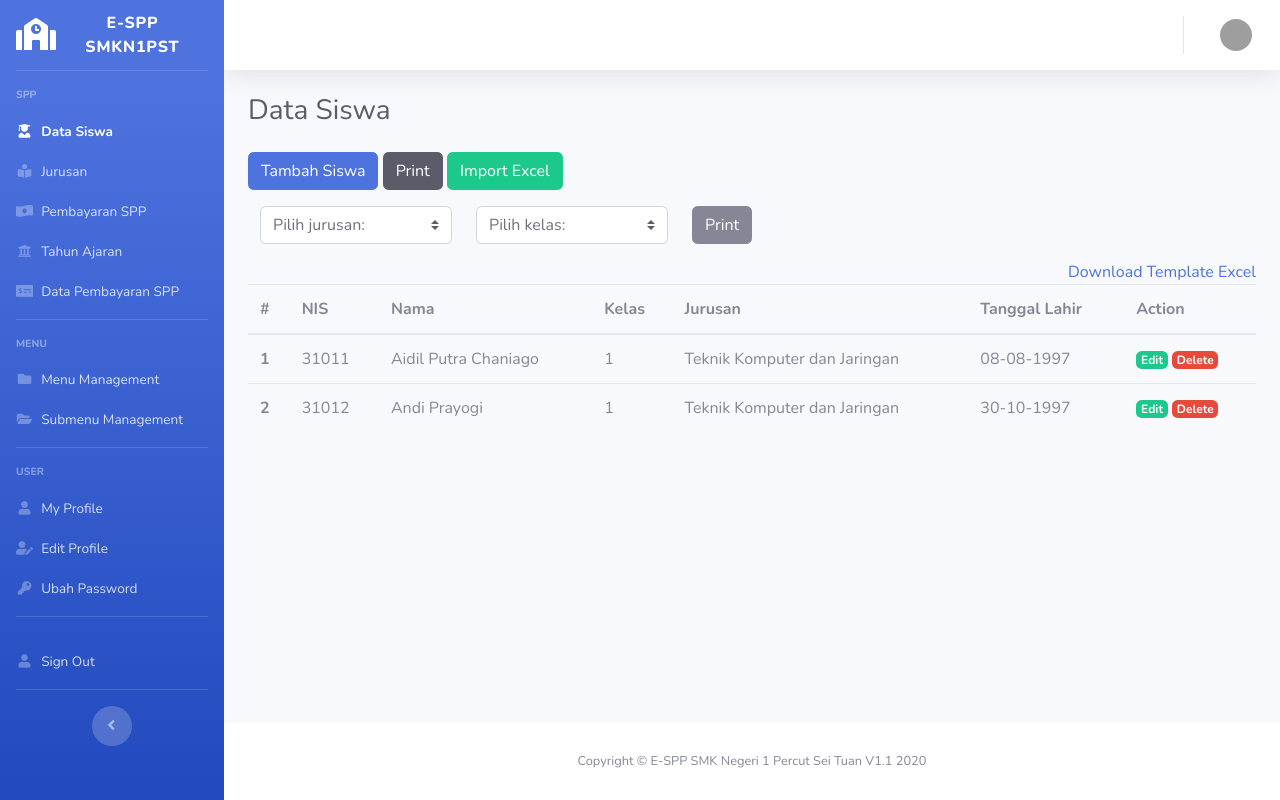
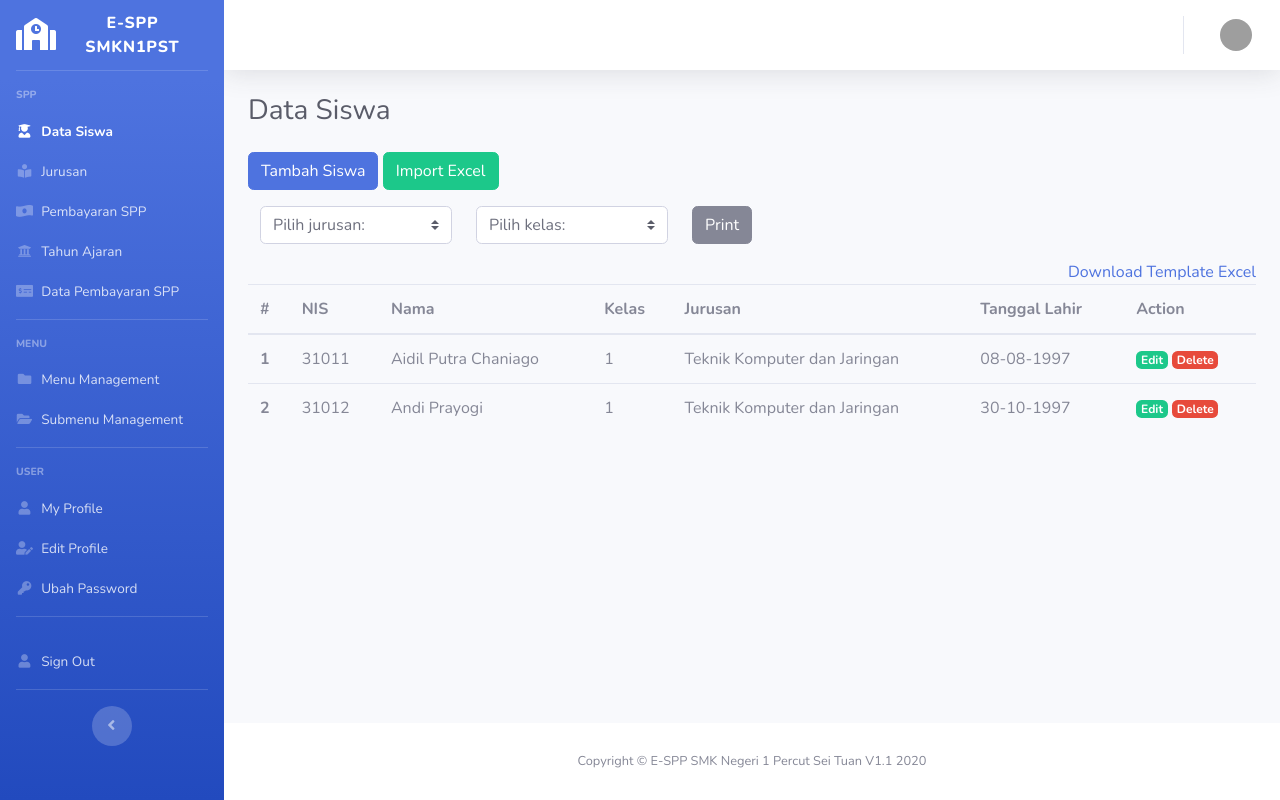
Before and after one commit to zakariasantoso/spp, a CodeIgniter app: page /spp/spp/siswa in a window 1280 px wide. Run offline with CodeIgniter, Linux system fonts and the light colour scheme; the visitor is signed in with stand-in values (Sample User, id 1); data comes from the database, SQL or seed files in the repository; data that the repository does not hold is empty; grey boxes are pictures that could not be loaded.

Commit message:
Fixed Bug

```diff
--- a/application/views/spp/siswa.php
+++ b/application/views/spp/siswa.php
@@ -13,7 +13,7 @@
             <?php } ?>
             <?= $this->session->flashdata('message'); ?>
             <a href="" class="btn btn-primary" data-toggle="modal" data-target="#siswaModal">Tambah Siswa</a>
-            <a href="#" class="btn btn-dark" onclick="window.open('<?= base_url('spp/printSiswa'); ?>')">Print</a>
+            <!-- <a href="#" class="btn btn-dark" onclick="window.open('<?= base_url('spp/printSiswa'); ?>')">Print</a> -->
             <a href="<?= base_url('import'); ?>" class="btn btn-success">Import Excel</a>
 
             <form action="<?= base_url('spp/printFilter'); ?>" method="post" class="col-lg-8 row mt-3">
```
